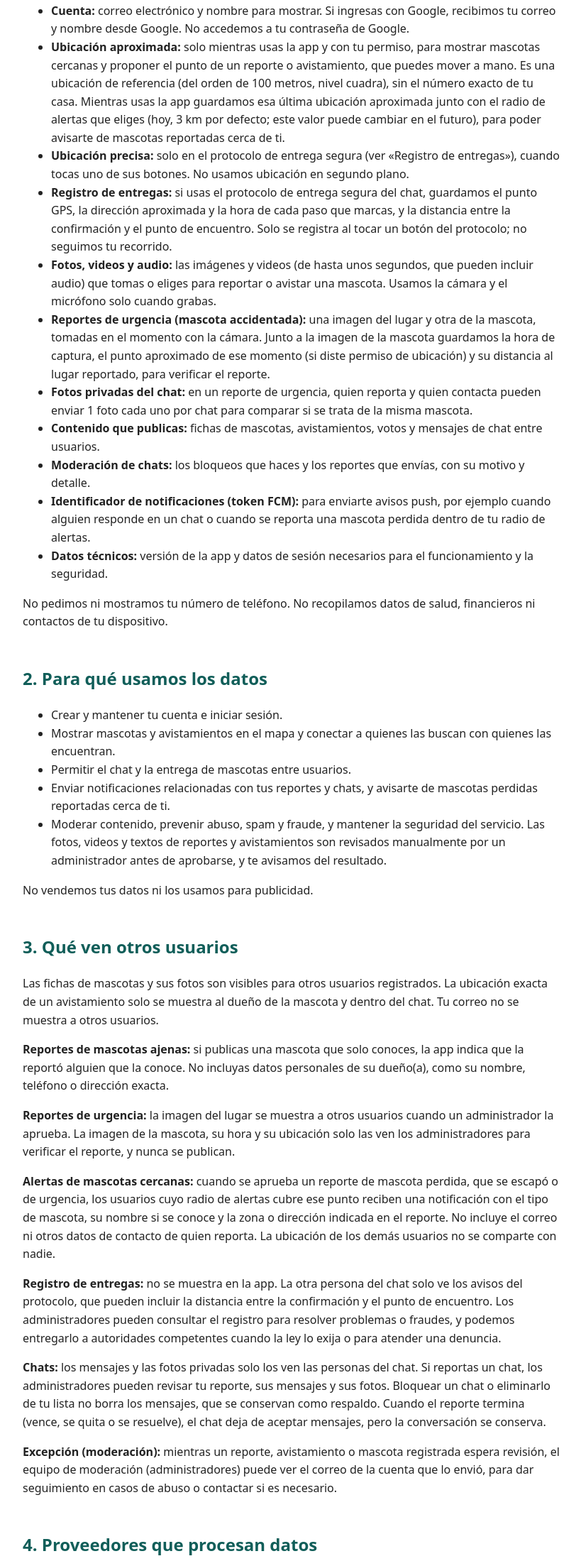
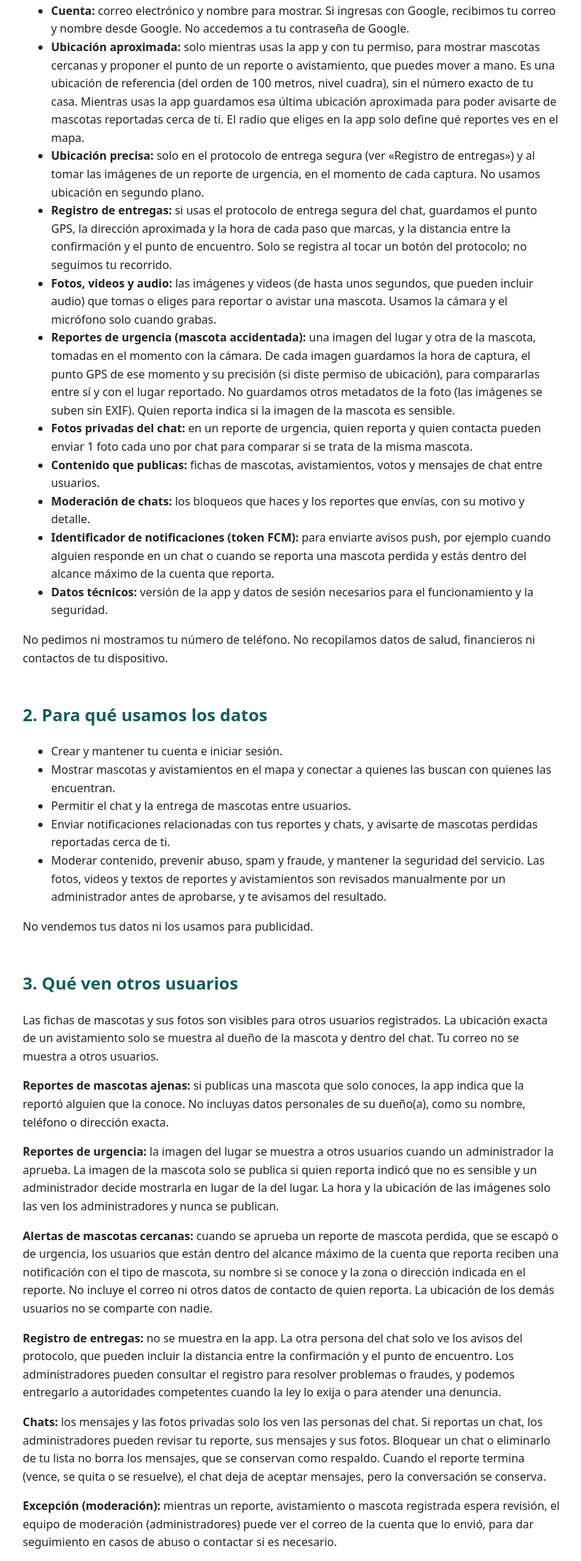
Before and after one commit to nscar/chilepatitas-legal, a plain HTML site: page privacidad.html in a window 1280 px wide. Shown: the part 340-2539 px from the top of the page at 71% size, without its empty margins (228-1047 px from the left). Drawn offline with Linux system fonts and the light colour scheme.

Commit message:
Privacidad: GPS preciso en imágenes de urgencia, imagen sensible y alcance de avisos
Co-Authored-By: Claude Opus 5.5 <noreply@anthropic.com>

```diff
--- a/privacidad.html
+++ b/privacidad.html
@@ -1,20 +1,20 @@
 <!doctype html><html lang="es"><head><meta charset="utf-8"><meta name="viewport" content="width=device-width,initial-scale=1"><title>Política de privacidad - ChilePatitas</title><link rel="stylesheet" href="style.css"></head><body>
 <h1>Política de privacidad de ChilePatitas</h1>
-<p>Última actualización: 5 de noviembre de 2026.</p>
+<p>Última actualización: 18 de noviembre de 2026.</p>
 <p>ChilePatitas (la «app») ayuda a reunir mascotas perdidas, encontradas y avistadas con sus dueños en Chile. Esta política explica qué datos tratamos, para qué y qué derechos tienes. Contacto: <a href="mailto:nsotocar@gmail.com">nsotocar@gmail.com</a>.</p>
 
 <h2>1. Datos que recopilamos</h2>
 <ul>
 <li><b>Cuenta:</b> correo electrónico y nombre para mostrar. Si ingresas con Google, recibimos tu correo y nombre desde Google. No accedemos a tu contraseña de Google.</li>
-<li><b>Ubicación aproximada:</b> solo mientras usas la app y con tu permiso, para mostrar mascotas cercanas y proponer el punto de un reporte o avistamiento, que puedes mover a mano. Es una ubicación de referencia (del orden de 100 metros, nivel cuadra), sin el número exacto de tu casa. Mientras usas la app guardamos esa última ubicación aproximada junto con el radio de alertas que eliges (hoy, 3 km por defecto; este valor puede cambiar en el futuro), para poder avisarte de mascotas reportadas cerca de ti.</li>
-<li><b>Ubicación precisa:</b> solo en el protocolo de entrega segura (ver «Registro de entregas»), cuando tocas uno de sus botones. No usamos ubicación en segundo plano.</li>
+<li><b>Ubicación aproximada:</b> solo mientras usas la app y con tu permiso, para mostrar mascotas cercanas y proponer el punto de un reporte o avistamiento, que puedes mover a mano. Es una ubicación de referencia (del orden de 100 metros, nivel cuadra), sin el número exacto de tu casa. Mientras usas la app guardamos esa última ubicación aproximada para poder avisarte de mascotas reportadas cerca de ti. El radio que eliges en la app solo define qué reportes ves en el mapa.</li>
+<li><b>Ubicación precisa:</b> solo en el protocolo de entrega segura (ver «Registro de entregas») y al tomar las imágenes de un reporte de urgencia, en el momento de cada captura. No usamos ubicación en segundo plano.</li>
 <li><b>Registro de entregas:</b> si usas el protocolo de entrega segura del chat, guardamos el punto GPS, la dirección aproximada y la hora de cada paso que marcas, y la distancia entre la confirmación y el punto de encuentro. Solo se registra al tocar un botón del protocolo; no seguimos tu recorrido.</li>
 <li><b>Fotos, videos y audio:</b> las imágenes y videos (de hasta unos segundos, que pueden incluir audio) que tomas o eliges para reportar o avistar una mascota. Usamos la cámara y el micrófono solo cuando grabas.</li>
-<li><b>Reportes de urgencia (mascota accidentada):</b> una imagen del lugar y otra de la mascota, tomadas en el momento con la cámara. Junto a la imagen de la mascota guardamos la hora de captura, el punto aproximado de ese momento (si diste permiso de ubicación) y su distancia al lugar reportado, para verificar el reporte.</li>
+<li><b>Reportes de urgencia (mascota accidentada):</b> una imagen del lugar y otra de la mascota, tomadas en el momento con la cámara. De cada imagen guardamos la hora de captura, el punto GPS de ese momento y su precisión (si diste permiso de ubicación), para compararlas entre sí y con el lugar reportado. No guardamos otros metadatos de la foto (las imágenes se suben sin EXIF). Quien reporta indica si la imagen de la mascota es sensible.</li>
 <li><b>Fotos privadas del chat:</b> en un reporte de urgencia, quien reporta y quien contacta pueden enviar 1 foto cada uno por chat para comparar si se trata de la misma mascota.</li>
 <li><b>Contenido que publicas:</b> fichas de mascotas, avistamientos, votos y mensajes de chat entre usuarios.</li>
 <li><b>Moderación de chats:</b> los bloqueos que haces y los reportes que envías, con su motivo y detalle.</li>
-<li><b>Identificador de notificaciones (token FCM):</b> para enviarte avisos push, por ejemplo cuando alguien responde en un chat o cuando se reporta una mascota perdida dentro de tu radio de alertas.</li>
+<li><b>Identificador de notificaciones (token FCM):</b> para enviarte avisos push, por ejemplo cuando alguien responde en un chat o cuando se reporta una mascota perdida y estás dentro del alcance máximo de la cuenta que reporta.</li>
 <li><b>Datos técnicos:</b> versión de la app y datos de sesión necesarios para el funcionamiento y la seguridad.</li>
 </ul>
 <p>No pedimos ni mostramos tu número de teléfono. No recopilamos datos de salud, financieros ni contactos de tu dispositivo.</p>
@@ -32,8 +32,8 @@
 <h2>3. Qué ven otros usuarios</h2>
 <p>Las fichas de mascotas y sus fotos son visibles para otros usuarios registrados. La ubicación exacta de un avistamiento solo se muestra al dueño de la mascota y dentro del chat. Tu correo no se muestra a otros usuarios.</p>
 <p><b>Reportes de mascotas ajenas:</b> si publicas una mascota que solo conoces, la app indica que la reportó alguien que la conoce. No incluyas datos personales de su dueño(a), como su nombre, teléfono o dirección exacta.</p>
-<p><b>Reportes de urgencia:</b> la imagen del lugar se muestra a otros usuarios cuando un administrador la aprueba. La imagen de la mascota, su hora y su ubicación solo las ven los administradores para verificar el reporte, y nunca se publican.</p>
-<p><b>Alertas de mascotas cercanas:</b> cuando se aprueba un reporte de mascota perdida, que se escapó o de urgencia, los usuarios cuyo radio de alertas cubre ese punto reciben una notificación con el tipo de mascota, su nombre si se conoce y la zona o dirección indicada en el reporte. No incluye el correo ni otros datos de contacto de quien reporta. La ubicación de los demás usuarios no se comparte con nadie.</p>
+<p><b>Reportes de urgencia:</b> la imagen del lugar se muestra a otros usuarios cuando un administrador la aprueba. La imagen de la mascota solo se publica si quien reporta indicó que no es sensible y un administrador decide mostrarla en lugar de la del lugar. La hora y la ubicación de las imágenes solo las ven los administradores y nunca se publican.</p>
+<p><b>Alertas de mascotas cercanas:</b> cuando se aprueba un reporte de mascota perdida, que se escapó o de urgencia, los usuarios que están dentro del alcance máximo de la cuenta que reporta reciben una notificación con el tipo de mascota, su nombre si se conoce y la zona o dirección indicada en el reporte. No incluye el correo ni otros datos de contacto de quien reporta. La ubicación de los demás usuarios no se comparte con nadie.</p>
 <p><b>Registro de entregas:</b> no se muestra en la app. La otra persona del chat solo ve los avisos del protocolo, que pueden incluir la distancia entre la confirmación y el punto de encuentro. Los administradores pueden consultar el registro para resolver problemas o fraudes, y podemos entregarlo a autoridades competentes cuando la ley lo exija o para atender una denuncia.</p>
 <p><b>Chats:</b> los mensajes y las fotos privadas solo los ven las personas del chat. Si reportas un chat, los administradores pueden revisar tu reporte, sus mensajes y sus fotos. Bloquear un chat o eliminarlo de tu lista no borra los mensajes, que se conservan como respaldo. Cuando el reporte termina (vence, se quita o se resuelve), el chat deja de aceptar mensajes, pero la conversación se conserva.</p>
 <p><b>Excepción (moderación):</b> mientras un reporte, avistamiento o mascota registrada espera revisión, el equipo de moderación (administradores) puede ver el correo de la cuenta que lo envió, para dar seguimiento en casos de abuso o contactar si es necesario.</p>
```
